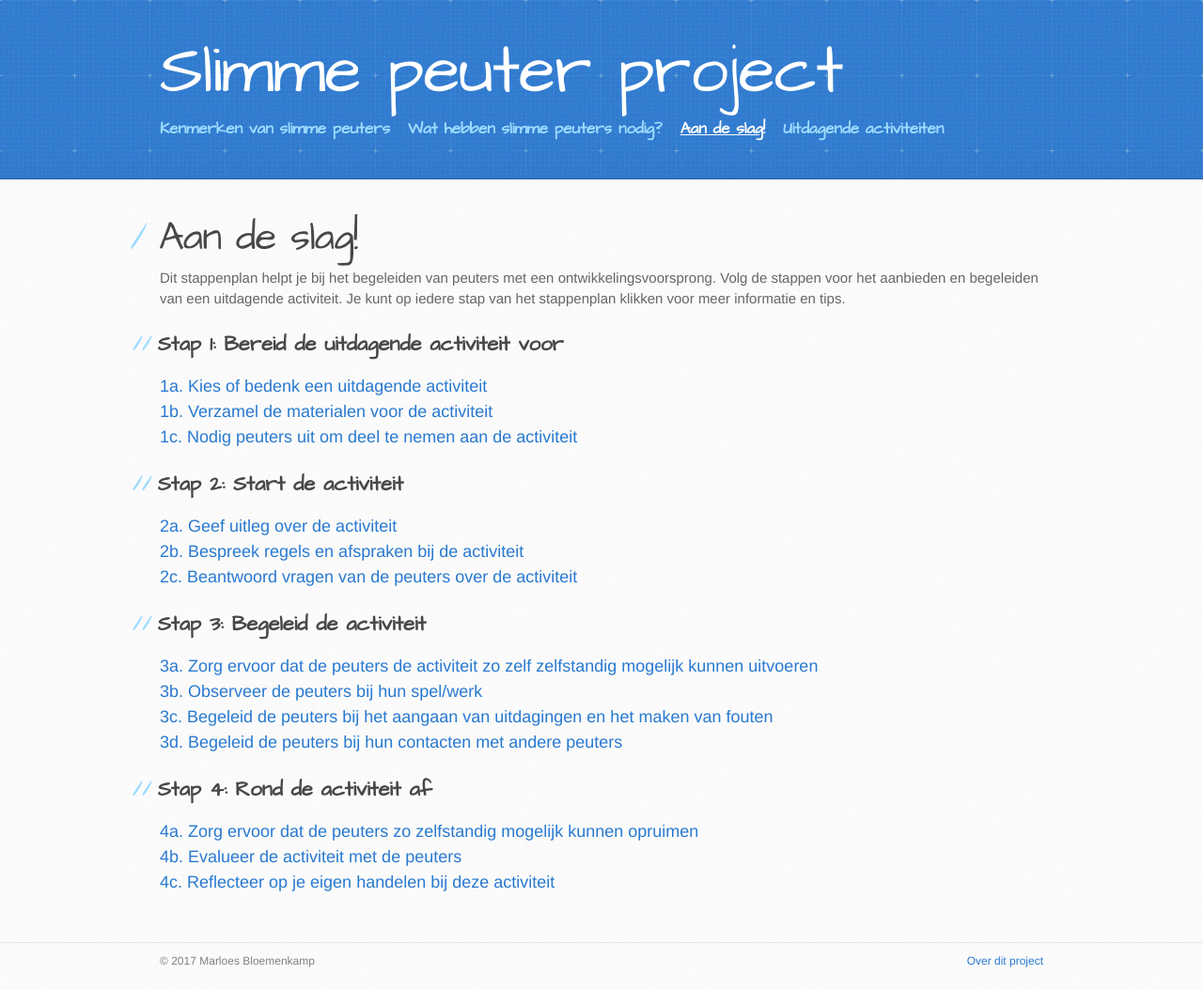
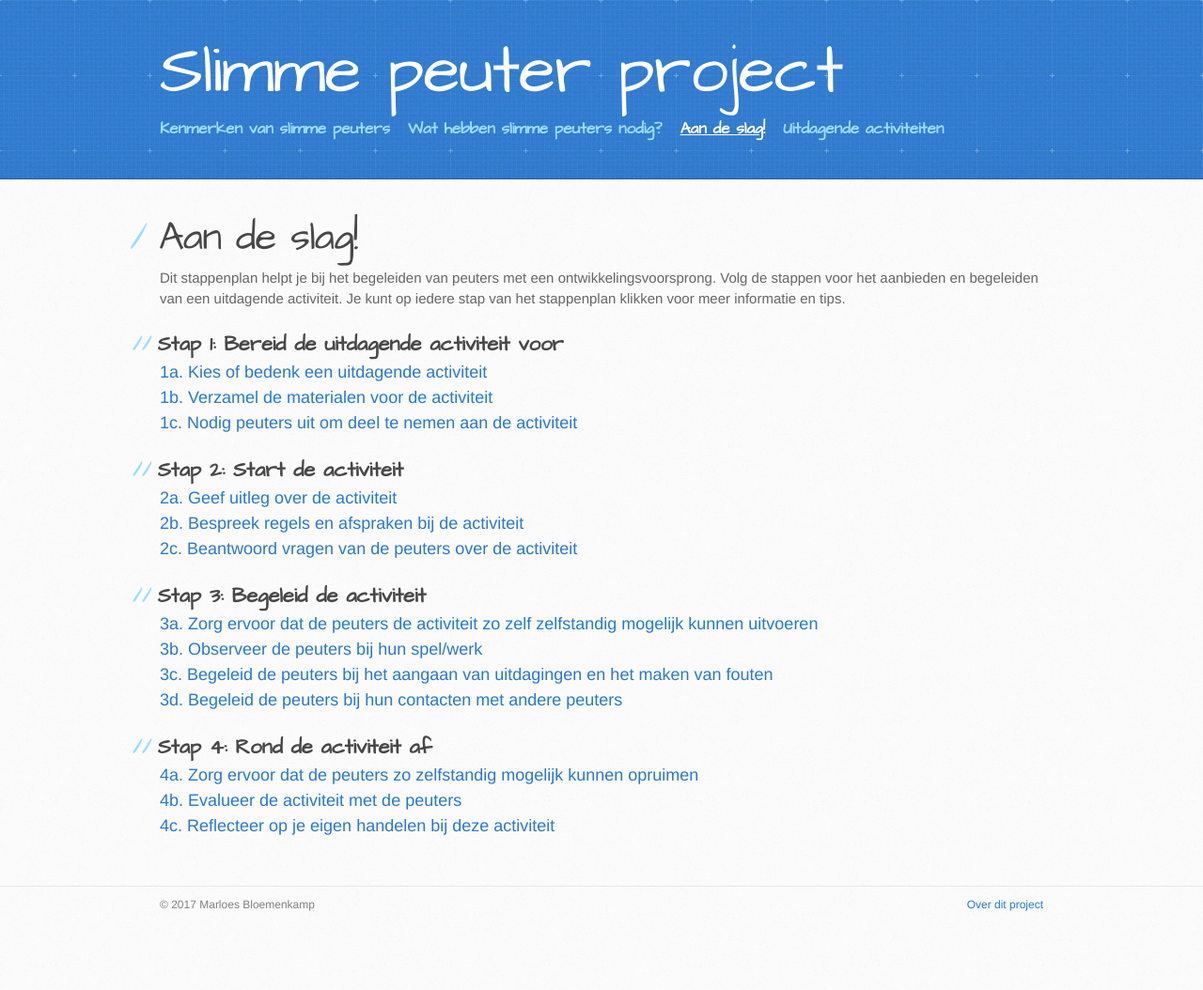
Before and after one commit to marloesbloemenkamp/marloesbloemenkamp.github.io, a Jekyll site: the page built from spa.md, in a window 1280 px wide. Shown: the whole page at 94% size. Built offline with Jekyll 4.4.1, drawn with Linux system fonts in a browser that asks for light colours; after the commit the page ends 994 px from its top, so only the background shows below that.

Commit message:
Slim down margins

```diff
--- a/stylesheets/stylesheet.css
+++ b/stylesheets/stylesheet.css
@@ -665,6 +665,7 @@ pre code {
 
 ul, ol, dl {
   margin-bottom: 20px;
+  margin-top: 0px;
 }
 
 
@@ -721,7 +722,7 @@ form {
 }
 
 #main-content h2 {
-  margin-bottom: 8px;
+  margin-bottom: 0px;
   font-family: 'Architects Daughter', 'Helvetica Neue', Helvetica, Arial, serif;
   font-size: 22px;
   font-weight: bold;
```
